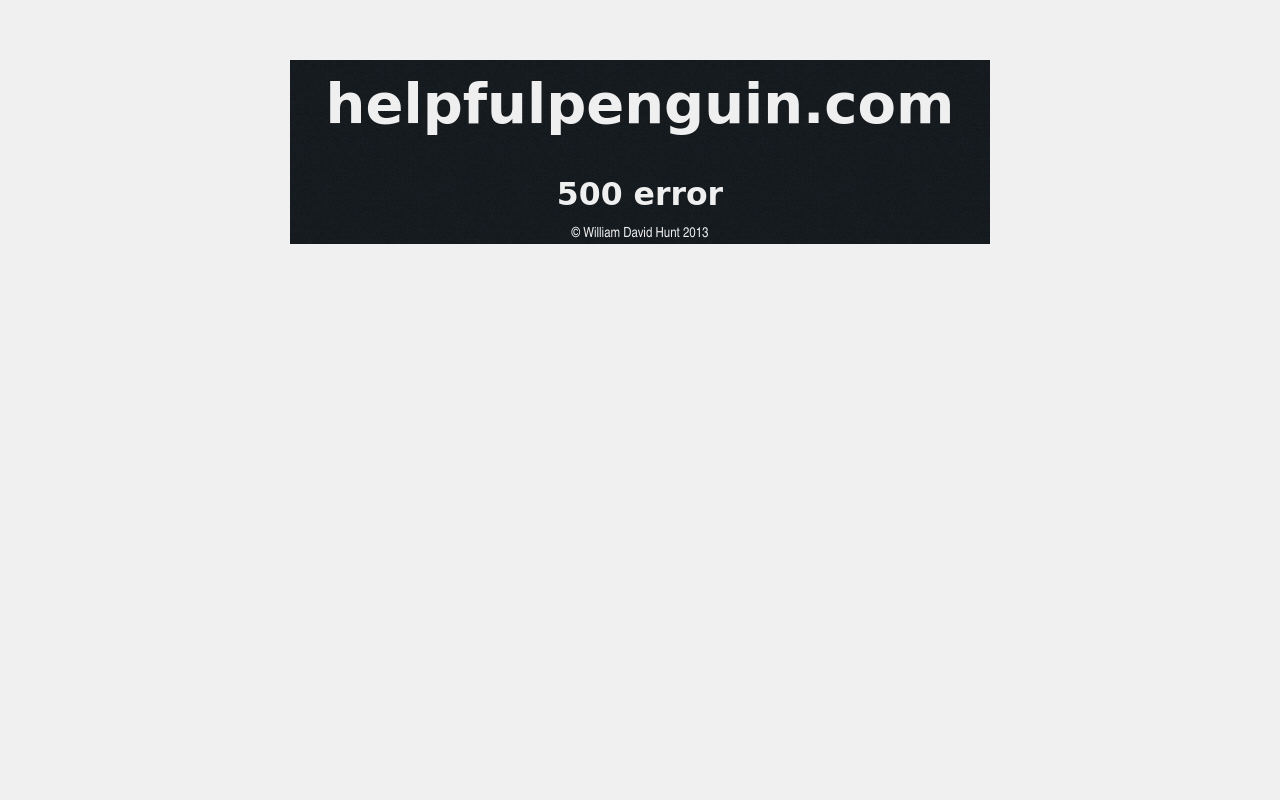
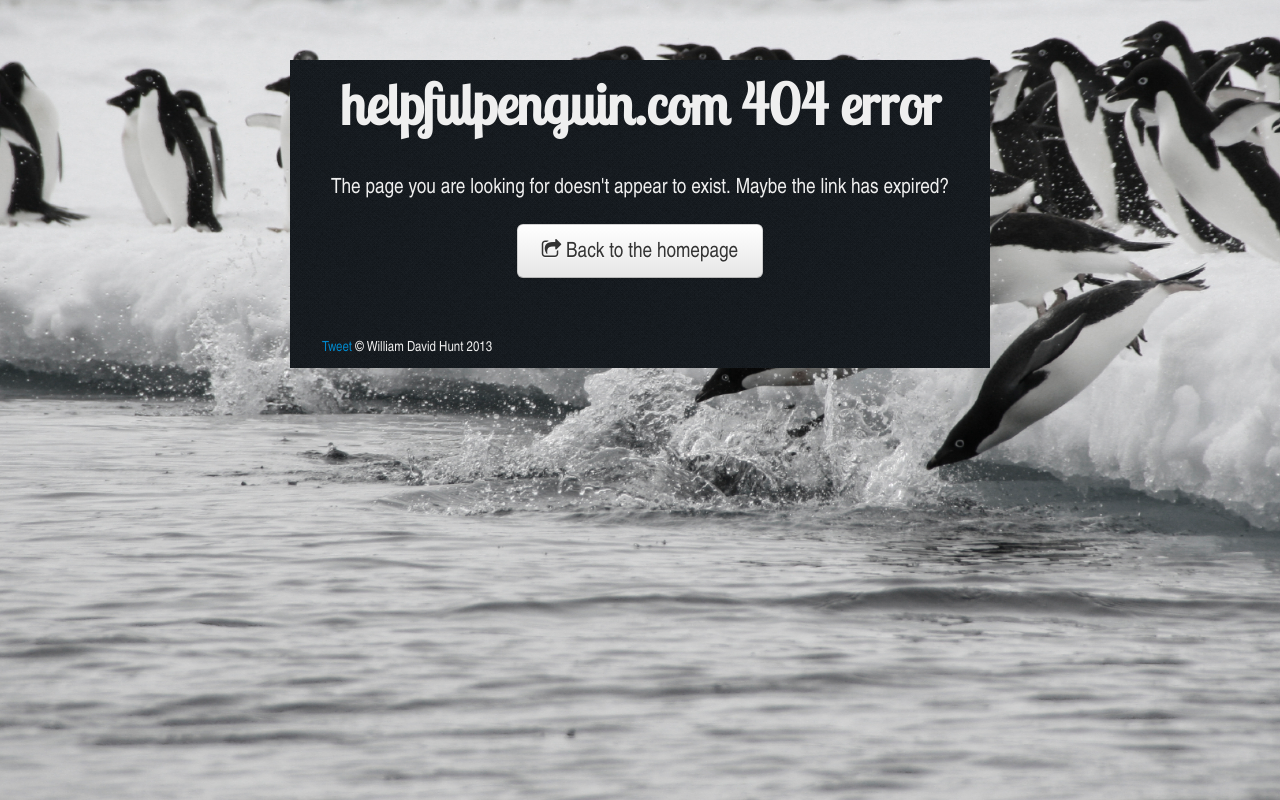
Before and after one commit to penguinhat/helpfulpenguin, a Django app: template frontend/templates/404.html in a window 1280 px wide. Run offline with Django 3.2, Linux system fonts and the light colour scheme; the template is opened without the code that fills it, so the values that code supplies are empty; some libraries are stand-ins or nearby versions.

Commit message:
Amends for 404 template

```diff
--- a/frontend/templates/404.html
+++ b/frontend/templates/404.html
@@ -1,30 +1,19 @@
-<!DOCTYPE html>
-<html>
-  <head>
-    <title>Bootstrap 101 Template</title>
-    <!-- Bootstrap -->
-    <link href='http://fonts.googleapis.com/css?family=Lobster|Cabin' rel='stylesheet' type='text/css'>
-    <link href="{{ STATIC_URL }}css/bootstrap.min.css" rel="stylesheet" media="screen">
-    <link href="{{ STATIC_URL }}css/custom.css" rel="stylesheet" media="screen">
-  </head>
-<body>
+{% extends 'base.html' %}
 
-    <div class="container-narrow">
+{% block title %}helpfulpenguin.com 404{% endblock title %}
 
+{% block content %}
       <div class="jumbotron">
-      <h1>helpfulpenguin.com</h1>
-      <h2>500 error</h2>
-      <div class="footer">
-        <p>&copy; William David Hunt 2013</p>
+        <h1>helpfulpenguin.com 404 error</h1>
+        <p class="lead">
+          The page you are looking for doesn't appear to exist. Maybe the link has expired?
+        </p>
+
+        <p>
+          <a target='_blank' class="btn btn-large" href="/">
+            <i class='icon-share'></i>
+            Back to the homepage
+          </a>
+        </p>
       </div>
-
-    </div> <!-- /container -->
-
-    <!-- Le javascript
-    ================================================== -->
-    <!-- Placed at the end of the document so the pages load faster -->
-    <script src="http://code.jquery.com/jquery-latest.js"></script>
-    <script src="{{ STATIC_URL }}js/bootstrap.min.js"></script>
-    <script src="http://code.jquery.com/ui/1.10.0/jquery-ui.js"></script>
-  </body>
-</html>
+{% endblock content %}
```
